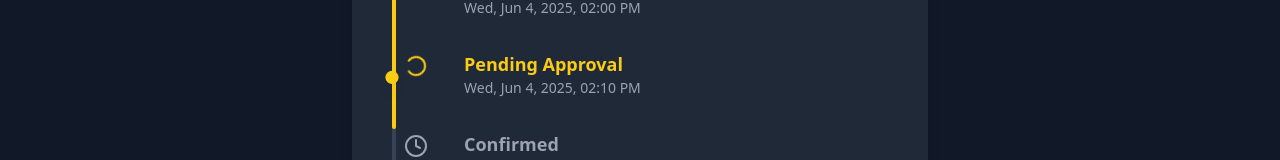
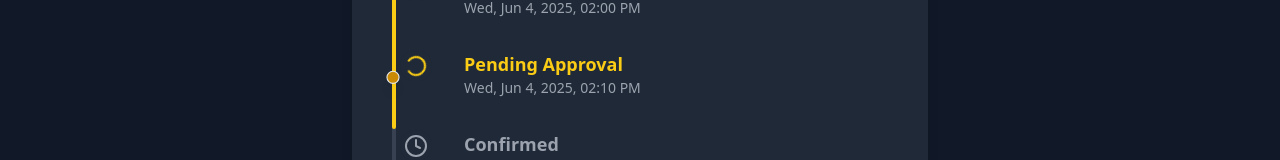
Before and after one commit to Raktimmaity/ginko_new, a React (Vite) app: page /bookings in a window 1280 px wide. Shown: the part 388-548 px from the top of the page. Built offline with nearby package versions, Linux system fonts and the light colour scheme.

Commit message:
update bookings page

```diff
--- a/src/pages/Bookings.jsx
+++ b/src/pages/Bookings.jsx
@@ -108,7 +108,7 @@ const Bookings = () => {
           />
 
           <motion.div
-            className="absolute left-[calc(1rem-6px)] w-3 h-3 bg-yellow-400 rounded-full shadow-lg"
+            className="absolute left-[calc(1rem-5px)] w-3 h-3 bg-yellow-600 rounded-full shadow-lg border"
             style={{ top: dotPosition }}
             initial={{ scale: 0.8, y: -6 }}
             animate={{ scale: [1, 1.3, 1], y: [0, -8, 0] }}
```
